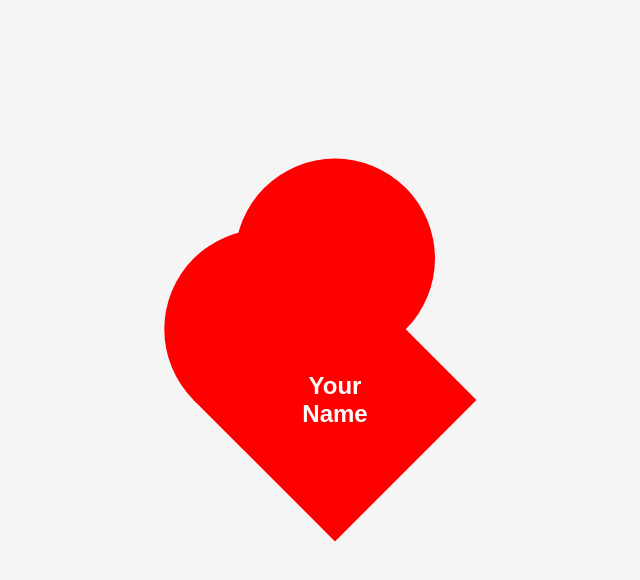
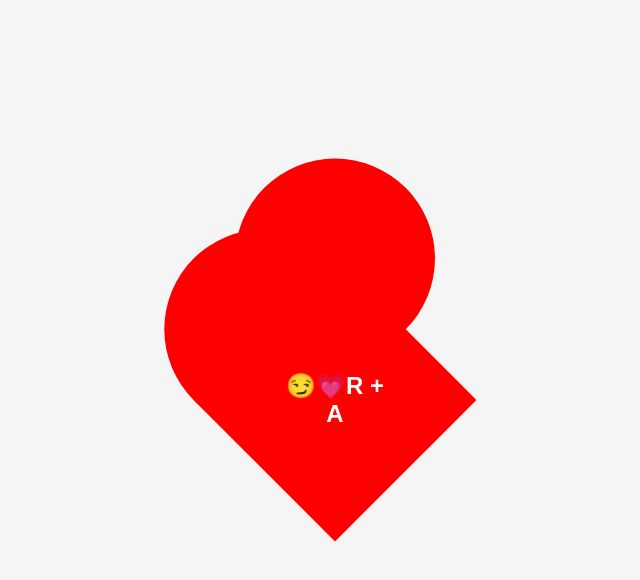
Before and after one commit to Ampfar10/plugin, a plain HTML site: page index.html in a window 1280 px wide. Shown: the whole page, without its empty margins (305-945 px from the left). Drawn offline with Linux system fonts and the light colour scheme.

Commit message:
Update index.html

```diff
--- a/index.html
+++ b/index.html
@@ -3,7 +3,7 @@
 <head>
     <meta charset="UTF-8">
     <meta name="viewport" content="width=device-width, initial-scale=1.0">
-    <title>Heart with Name</title>
+    <title>hehehe</title>
     <style>
         body {
             display: flex;
@@ -54,7 +54,7 @@
 </head>
 <body>
     <div class="heart">
-        <div class="name">Your Name</div>
+        <div class="name">😏💗R + A</div>
     </div>
 </body>
 </html>
```
